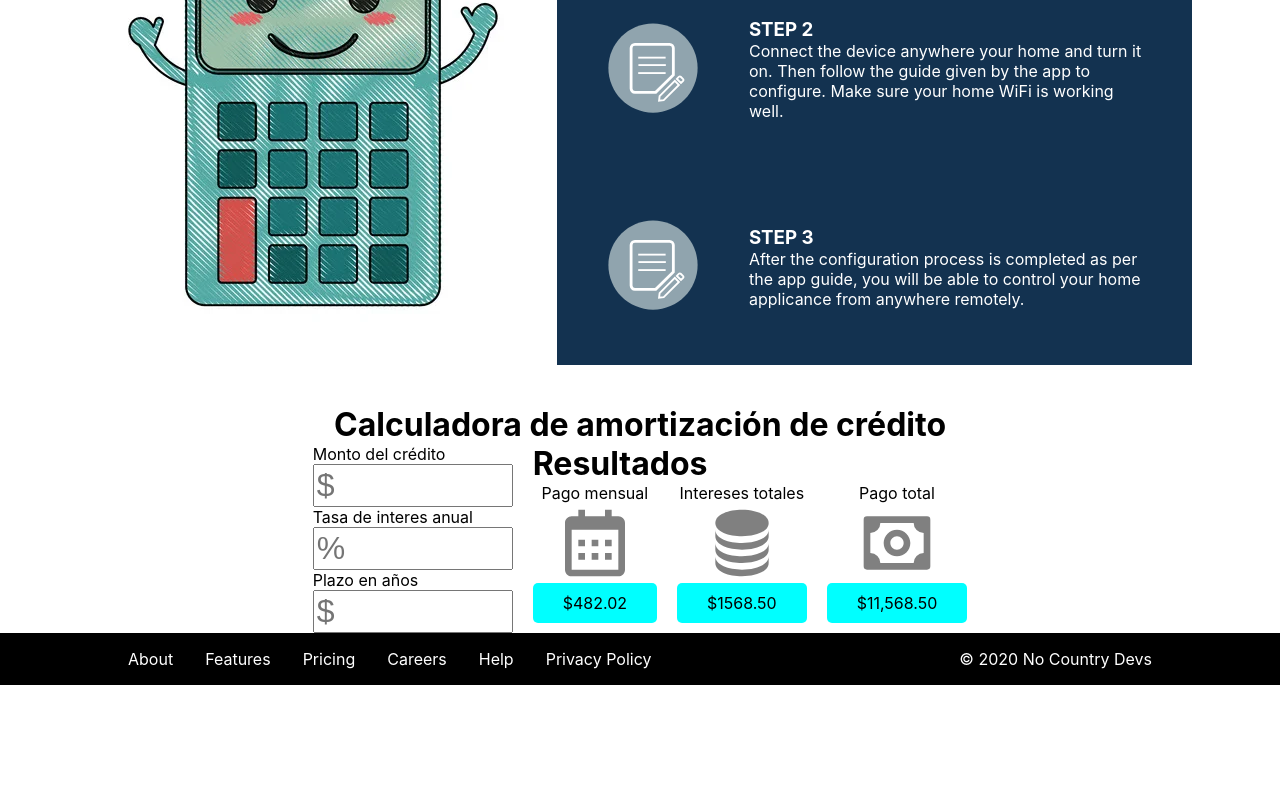
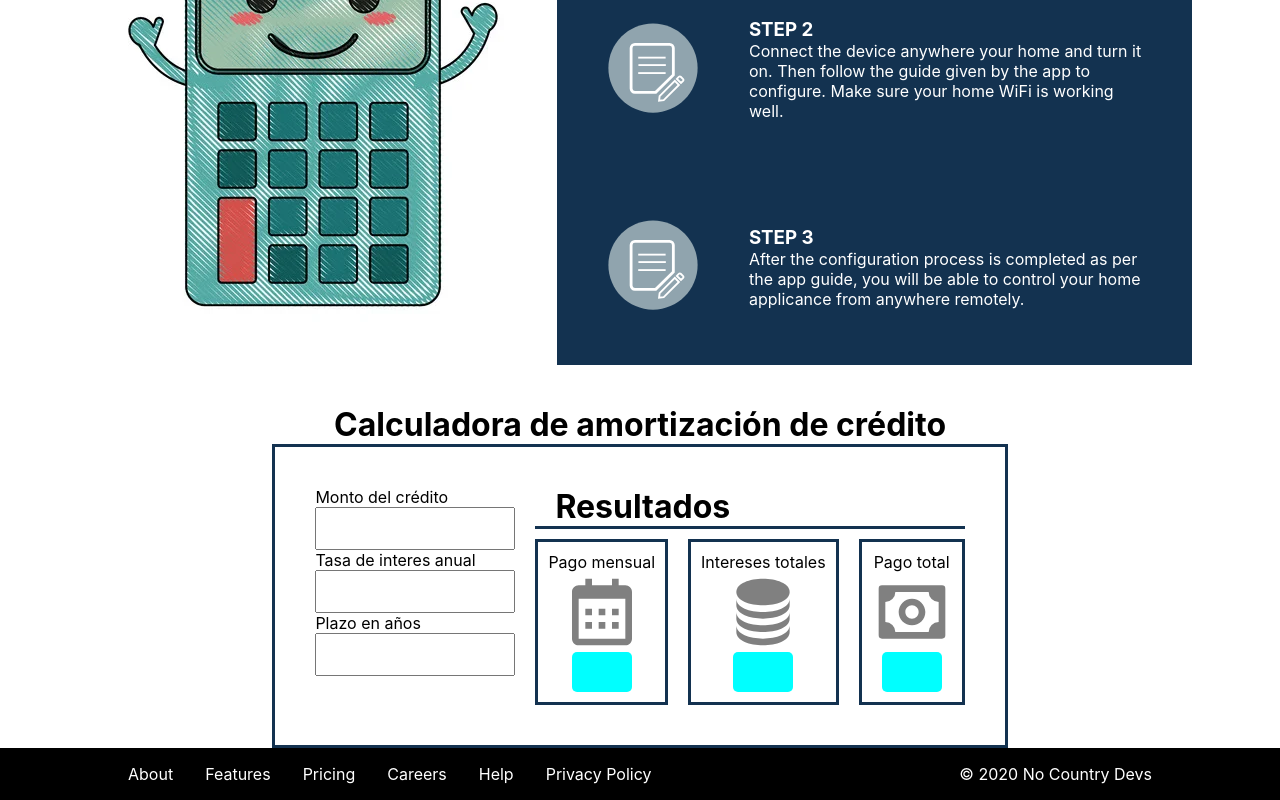
Before and after one commit to No-Country/S2-02-T, a React (Create React App) app in the folder react-app/: page / in a window 1280 px wide. Shown: the part 1316-2116 px from the top of the page. Before the commit the page ends 2001 px from the top, so only its background shows below. Built offline with nearby package versions, Linux system fonts and the light colour scheme.

Commit message:
Calculadora funciona hecha

```diff
--- a/react-app/src/components/Calculadora/Calculadora.css
+++ b/react-app/src/components/Calculadora/Calculadora.css
@@ -1,6 +1,8 @@
 .calc-container {
   display: flex;
   gap: 20px;
+  border: solid #133250;
+  padding: 40px;
 }
 .calc-form-mip {
   display: flex;
@@ -11,24 +13,30 @@
   width: 100%;
   font-size: 32px;
 }
-.calc-form-mip__pea {
-  display: flex;
-}
 
 .calc-container__results-container {
   display: flex;
   flex-direction: column;
 }
-
+.calc-container__results-container__div-title {
+  border-bottom: solid #133250;
+  margin-bottom: 10px;
+  padding: 0;
+}
+.calc-container__results-container__div-title h1 {
+  margin-left: 20px;
+}
 .calc-container__results {
   gap: 20px;
   display: flex;
 }
 .calc-container__result-r {
+  padding: 10px;
   display: flex;
   flex-direction: column;
   align-items: center;
   height: 100%;
+  border: solid #133250;
 }
 .calc-container__result-r-img {
   width: 80px;
@@ -40,6 +48,7 @@
   align-items: center;
   padding: 10px 30px;
   border-radius: 5px;
+  min-height: 40px;
 }
 
 .display--flex {
--- a/react-app/src/components/Calculadora/Calculadora.jsx
+++ b/react-app/src/components/Calculadora/Calculadora.jsx
@@ -1,10 +1,7 @@
 import React from "react";
 import "./Calculadora.css";
 
-
-
-export default class Calculadora extends React.Component {
-  componentDidMount() {}
+class Calculadora extends React.Component {
   render() {
     return (
       <>
@@ -17,42 +14,64 @@ export default class Calculadora extends React.Component {
             <form className="calc-form-mip">
               <label>
                 <span>Monto del crédito</span>
-                <input placeholder="$" />
+                <input type="number" placeholder="" id="monto_inicial" />
               </label>
+
               <label>
                 <span>Tasa de interes anual</span>
-                <input placeholder="%" />
+                <input type="number" placeholder="" id="tasa_interes" />
               </label>
-              <div className="calc-form-mip__pea">
-                <label>
-                  <span>Plazo en años</span>
-                  <input placeholder="$" />
-                </label>
-                {/* <div>
-                  <div>+</div>
-                  <div>-</div>
-                </div> */}
-              </div>
+
+              <label>
+                <span>Plazo en años</span>
+                <input type="number" placeholder="" id="plazo_anos" />
+              </label>
             </form>
             {/* RESULTADOS */}
             <div className="calc-container__results-container">
-              <h1>Resultados</h1>
+              <div className="calc-container__results-container__div-title">
+                <h1>Resultados</h1>
+              </div>
+
               <div className="calc-container__results">
                 <div className="calc-container__result-r">
                   <span>Pago mensual</span>
-                  <img src="calendar.svg" alt="" className="calc-container__result-r-img" />
-                  <span className="calc-container__result-r__m">$482.02</span>
+                  <img
+                    src="calendar.svg"
+                    alt=""
+                    className="calc-container__result-r-img"
+                  />
+                  <span
+                    className="calc-container__result-r__m"
+                    id="pago_mensual"
+                  ></span>
                 </div>
+
                 <div className="calc-container__result-r">
                   <span>Intereses totales</span>
-                  <img src="coins.svg" alt="" className="calc-container__result-r-img" />
+                  <img
+                    src="coins.svg"
+                    alt=""
+                    className="calc-container__result-r-img"
+                  />
 
-                  <span className="calc-container__result-r__m">$1568.50</span>
+                  <span
+                    className="calc-container__result-r__m"
+                    id="intereses_totales"
+                  ></span>
                 </div>
+
                 <div className="calc-container__result-r">
                   <span>Pago total</span>
-                  <img src="money.svg" alt="" className="calc-container__result-r-img" />
-                  <span className="calc-container__result-r__m">$11,568.50</span>
+                  <img
+                    src="money.svg"
+                    alt=""
+                    className="calc-container__result-r-img"
+                  />
+                  <span
+                    className="calc-container__result-r__m"
+                    id="pago_total"
+                  ></span>
                 </div>
               </div>
             </div>
@@ -61,4 +80,52 @@ export default class Calculadora extends React.Component {
       </>
     );
   }
+  hola = 0;
+  componentDidMount() {
+    document
+      .getElementById("monto_inicial")
+      .addEventListener("input", calcular);
+    document.getElementById("tasa_interes").addEventListener("input", calcular);
+    document.getElementById("plazo_anos").addEventListener("input", calcular);
+
+    function calcular() {
+      var monto_inicial = parseInt(
+        document.getElementById("monto_inicial").value
+      );
+      var tasa_interes = parseInt(
+        document.getElementById("tasa_interes").value
+      );
+      var plazo_anos = parseInt(document.getElementById("plazo_anos").value);
+
+      if (
+        (monto_inicial < 0 || monto_inicial > 0) &&
+        (tasa_interes < 0 || tasa_interes > 0) &&
+        (plazo_anos < 0 || plazo_anos > 0)
+      ) {
+        console.log(monto_inicial);
+        console.log(tasa_interes);
+        console.log(plazo_anos);
+        tasa_interes = tasa_interes / 100;
+        //calculo de interes
+        var total_a_pagar =
+          monto_inicial + monto_inicial * tasa_interes * plazo_anos;
+        var total_intereses = total_a_pagar - monto_inicial;
+        plazo_anos = plazo_anos * 12;
+        var pago_mensual = total_a_pagar / plazo_anos;
+        var str_total_a_pagar = total_a_pagar.toFixed(2);
+        var str_total_intereses = total_intereses.toFixed(2);
+        var str_pago_mensual = pago_mensual.toFixed(2);
+        //seteo de valores PRIMER CAMBIO EN VEZ DE VALUE VA TEXTCONTENT
+        document.getElementById("pago_mensual").textContent =
+          "$ " + str_pago_mensual;
+        document.getElementById("intereses_totales").textContent =
+          "$ " + str_total_intereses;
+        document.getElementById("pago_total").textContent =
+          "$ " + str_total_a_pagar;
+        console.log("cambioooosuwuuwuwuu");
+      }
+    }
+  }
 }
+
+export default Calculadora;
```
